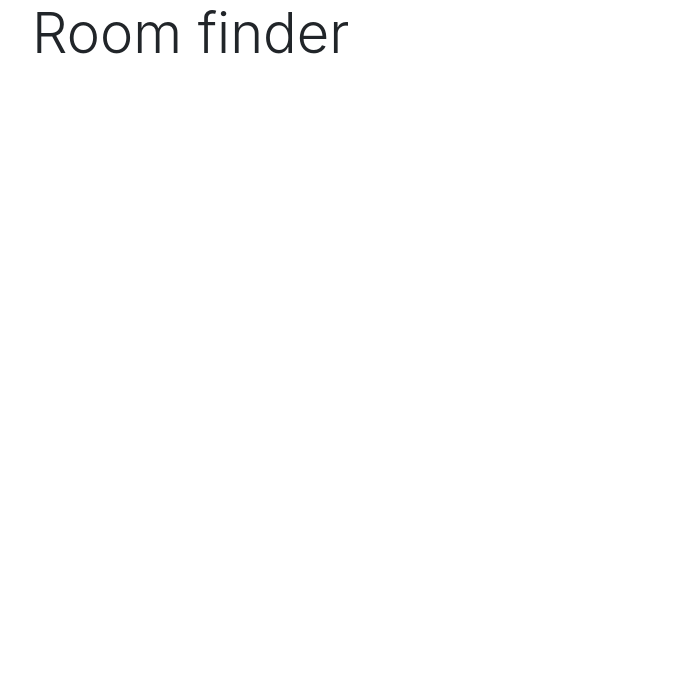
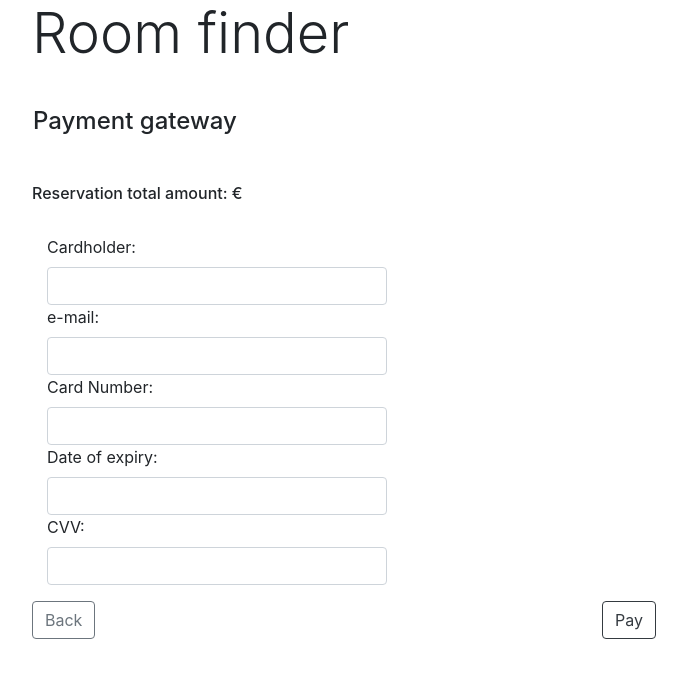
Before and after one commit to walericalupm/MDW-Angular, an Angular app: page /1/payment-gateway in a window 1280 px wide. Before the commit this address led to /. Shown: the top 678 px of the page, without its empty margins (53-740 px from the left). Built offline with nearby package versions, Linux system fonts and the light colour scheme.

Commit message:
payment gateway component added #05

```diff
--- a/src/app/app.module.ts
+++ b/src/app/app.module.ts
@@ -9,10 +9,12 @@ import {RoomSearchComponent} from './components/room-search/room-search.componen
 import {HttpService} from './core/http.service';
 import {HttpClientModule} from '@angular/common/http';
 import {BookingService} from './services/booking.service';
+import {PaymentGatewayComponent} from './components/payment-gateway/payment-gateway.component';
 
 @NgModule({
   declarations: [
     AppComponent,
+    PaymentGatewayComponent,
     RoomDetailComponent,
     RoomSearchComponent
   ],
--- /dev/null
+++ b/src/app/components/payment-gateway/payment-gateway.component.html
@@ -0,0 +1,41 @@
+<div class="container pt-3">
+  <div class="row p-3"><h4>Payment gateway</h4></div>
+  <br/>
+
+  <h6>Reservation total amount: {{room.precioHora * hours | number}} €</h6>
+  <br/>
+
+  <form>
+    <div>
+      <div class="col-4">
+        <label for="titular">Cardholder: </label>
+        <input type="text" class="form-control" name="titular">
+      </div>
+      <div class="col-4">
+        <label for="correo">e-mail: </label>
+        <input class="form-control" type="text" name="correo">
+      </div>
+      <div class="col-4">
+        <label for="nTarjeta">Card Number: </label>
+        <input class="form-control" type="text" name="nTarjeta">
+      </div>
+      <div class="col-4">
+        <label for="caducidad">Date of expiry: </label>
+        <input class="form-control" type="text" name="caducidad">
+      </div>
+      <div class="col-4">
+        <label for="cvv">CVV: </label>
+        <input class="form-control" type="text" name="cvv">
+      </div>
+    </div>
+  </form>
+
+  <div class="row pt-3">
+    <div class="col-6">
+      <button class="btn btn-outline-secondary" routerLink="">Back</button>
+    </div>
+    <div class="col-6 rightAlign">
+      <button class="btn btn-outline-dark">Pay</button>
+    </div>
+  </div>
+</div>
--- /dev/null
+++ b/src/app/components/payment-gateway/payment-gateway.component.ts
@@ -0,0 +1,35 @@
+import {Component, OnInit} from '@angular/core';
+import {ActivatedRoute} from '@angular/router';
+import {RoomService} from '../../services/room.service';
+import Search from '../../models/search';
+import Room from '../../models/room';
+
+@Component({
+  selector: 'app-payment-gateway',
+  templateUrl: './payment-gateway.component.html'
+})
+export class PaymentGatewayComponent implements OnInit {
+
+  private search: Search;
+  public room: Room;
+  private hours: number;
+
+  constructor(private roomService: RoomService, private route: ActivatedRoute) {
+  }
+
+  ngOnInit() {
+    this.initRoom();
+    this.initSearch();
+  }
+
+  private initRoom() {
+    let roomId;
+    this.route.paramMap.subscribe(params => roomId = parseInt(params.get('id'), 10));
+    this.route.paramMap.subscribe(params => this.hours = parseInt(params.get('hours'), 10));
+    this.room = this.roomService.getRooms()[roomId];
+  }
+
+  private initSearch() {
+    this.search = this.roomService.search;
+  }
+}
--- a/src/app/components/room-detail/room-detail.component.ts
+++ b/src/app/components/room-detail/room-detail.component.ts
@@ -1,6 +1,6 @@
 import {Component, OnInit} from '@angular/core';
 import {FormGroup, FormControl, Validators} from '@angular/forms';
-import {ActivatedRoute} from '@angular/router';
+import {ActivatedRoute, Router} from '@angular/router';
 import {catchError, map, pairwise} from 'rxjs/operators';
 import {RoomService} from 'src/app/services/room.service';
 import Room from 'src/app/models/room';
@@ -22,7 +22,8 @@ export class RoomDetailComponent implements OnInit {
   public initialHour: FormControl;
   public hours: FormControl;
 
-  constructor(private roomService: RoomService, private route: ActivatedRoute, private bookingService: BookingService) {
+  constructor(private roomService: RoomService, private route: ActivatedRoute, private bookingService: BookingService,
+              private router: Router) {
   }
 
   ngOnInit() {
@@ -83,8 +84,10 @@ export class RoomDetailComponent implements OnInit {
       this.formatDate(this.initialDate.value, this.initialHour.value),
       this.formatDate(this.initialDate.value, this.initialHour.value + this.hours.value)
     ).toPromise()
-      .then(() =>
-        console.log('Se puede hacer la reserva')
+      .then(() => {
+          console.log('Se puede hacer la reserva');
+          this.router.navigate(['./payment-gateway', {hours: this.hours.value}], {relativeTo: this.route});
+        }
       )
       .catch(error => {
         if (error.error === 'BadRequestException') {
```
Also changed, not shown: src/app/app-routing.module.ts (+11 -8 lines).
